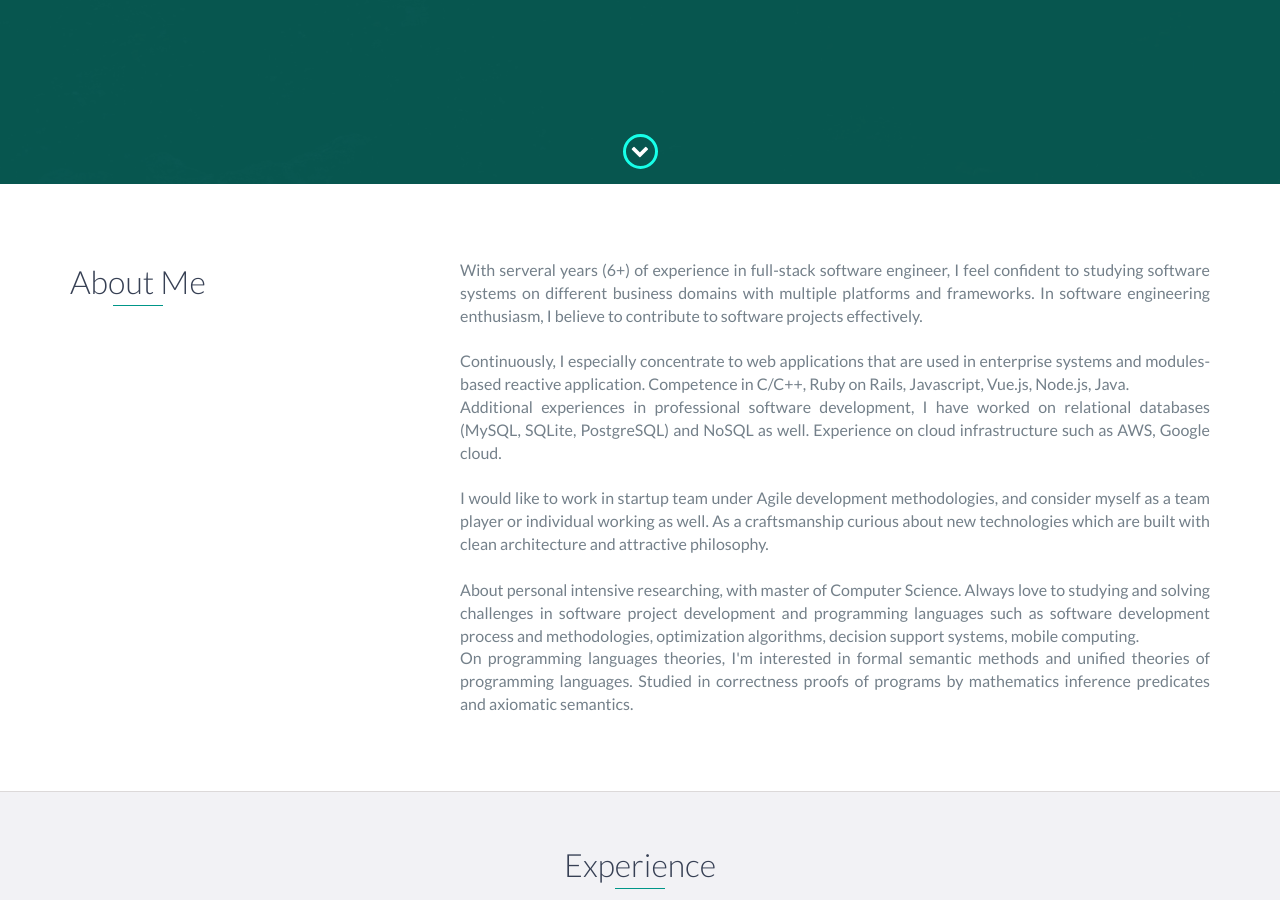
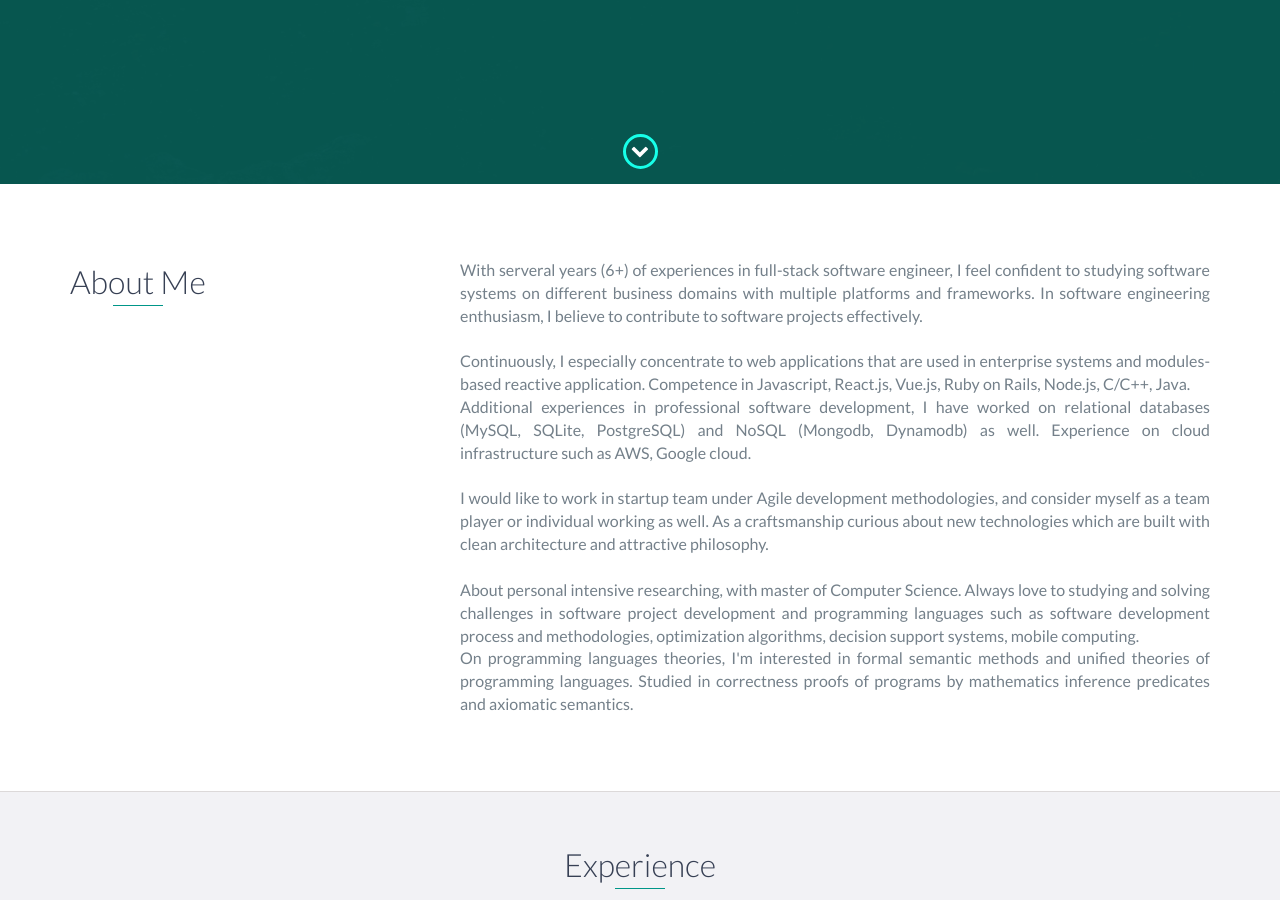
Before and after one commit to hanhdt/hanhdt.github.io, a Jekyll site: the page built from index.html, in a window 1280 px wide and 900 px high, scrolled down 716 px. Built offline with Jekyll 4.4.1, drawn with Linux system fonts in a browser that asks for light colours.

```diff
--- a/index.html
+++ b/index.html
@@ -29,17 +29,17 @@ title: "Hanh D. TRAN - Software engineering passion."
       </div>
       <div class="col-md-8">
         <p>
-          With serveral years (6+) of experience in full-stack software engineer, I feel confident to studying software systems on
+          With serveral years (6+) of experiences in full-stack software engineer, I feel confident to studying software systems on
           different business domains with multiple platforms and frameworks. In software engineering enthusiasm,
           I believe to contribute to software projects effectively.
         </p>
         <br>
         <p>
           Continuously, I especially concentrate to web applications that are used in enterprise systems and modules-based reactive application.
-          Competence in C/C++, Ruby on Rails, Javascript, Vue.js, Node.js, Java.
+          Competence in Javascript, React.js, Vue.js, Ruby on Rails, Node.js, C/C++, Java.
         </p>
         <p>
-          Additional experiences in professional software development, I have worked on relational databases (MySQL, SQLite, PostgreSQL) and NoSQL as well.
+          Additional experiences in professional software development, I have worked on relational databases (MySQL, SQLite, PostgreSQL) and NoSQL (Mongodb, Dynamodb) as well.
           Experience on cloud infrastructure such as AWS, Google cloud.
         </p>
         <br>
```
Also changed, not shown: Gemfile.lock.
